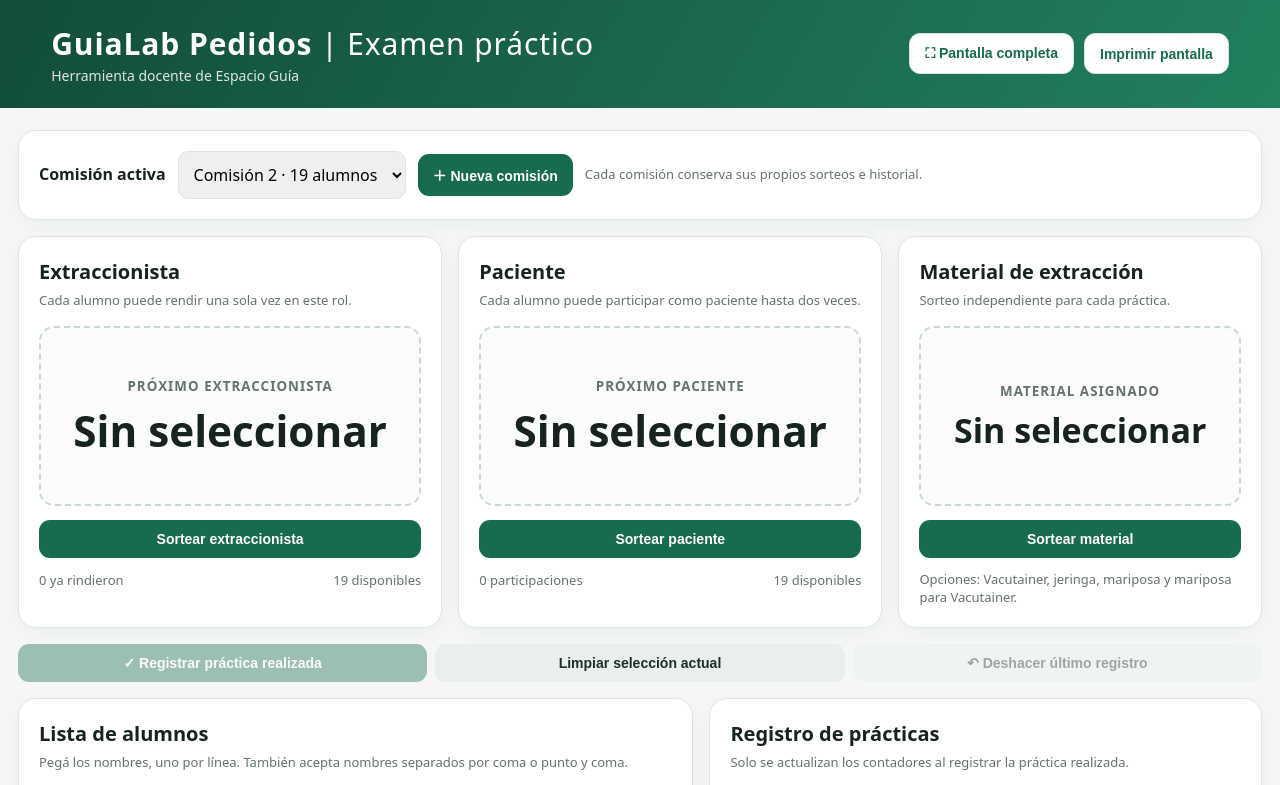
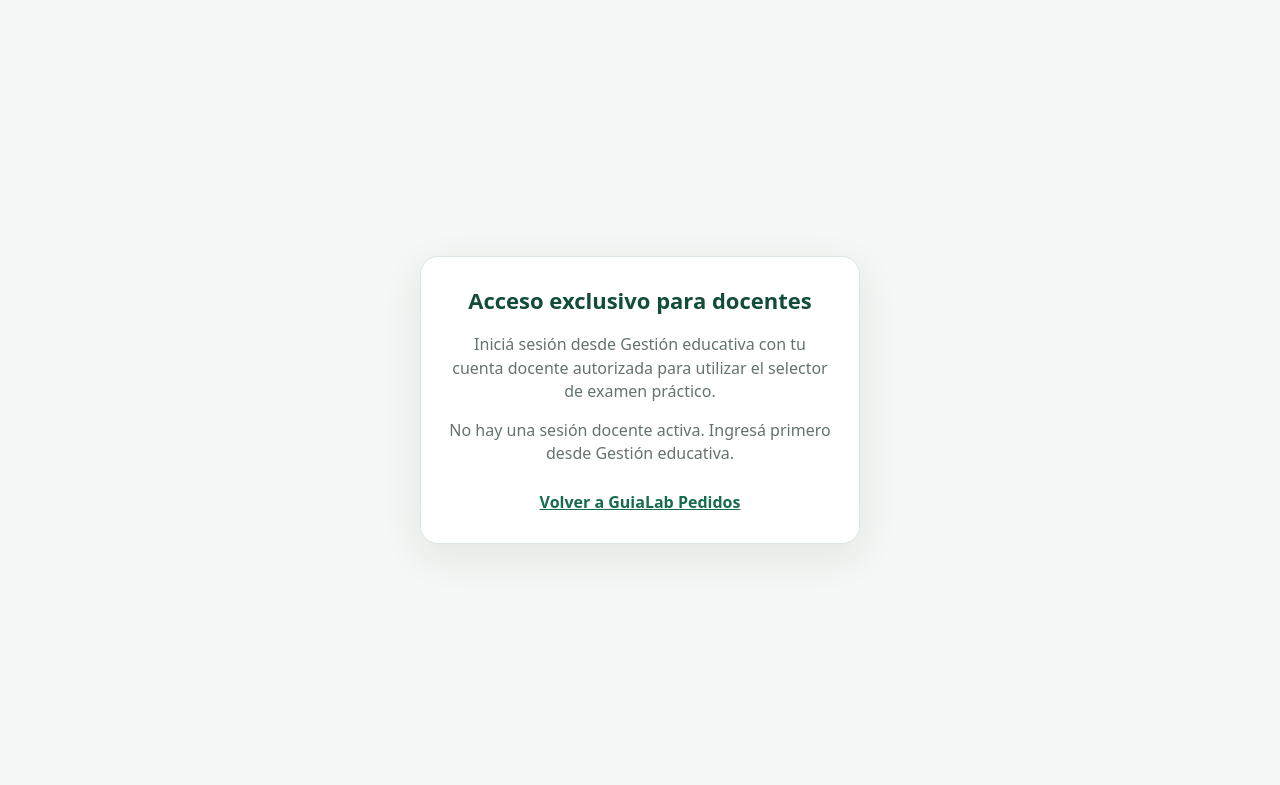
Before and after one commit to nisincoronel/guialab-pedidos, a plain HTML site: page selector-examen.html in a window 1280 px wide. Shown: the top 785 px of the page. Drawn offline with nearby package versions, Linux system fonts and the light colour scheme.

Commit message:
Add files via upload

```diff
--- a/selector-examen.html
+++ b/selector-examen.html
@@ -40,8 +40,17 @@ table{width:100%;border-collapse:collapse;font-size:13px}th,td{text-align:left;p
 @media(max-width:600px){.grid{grid-template-columns:1fr}.equipment{grid-column:auto}.panel{padding:16px}.result{min-height:145px}}
 @media print{header .toolbar,button,.lower{display:none!important}body{background:#fff}.panel{box-shadow:none;break-inside:avoid}.grid{grid-template-columns:1fr 1fr 1fr}main{margin:0}}
 </style>
-</head>
+<style>
+#teacherGate{position:fixed;inset:0;z-index:99999;background:#f4f7f5;display:flex;align-items:center;justify-content:center;padding:22px}
+#teacherGate .gate-card{max-width:440px;width:100%;background:#fff;border:1px solid #dce6df;border-radius:18px;padding:28px;box-shadow:0 12px 40px #173c2815;text-align:center}
+#teacherGate h1{font-size:22px;color:#124c3b;margin:0 0 10px}
+#teacherGate p{color:#64736b}
+#teacherGate a{display:inline-block;margin-top:10px;color:#176b50;font-weight:700}
+body:not(.teacher-authorized) header,body:not(.teacher-authorized) main{visibility:hidden}
+</style></head>
 <body>
+<div id="teacherGate"><div class="gate-card"><h1>Acceso exclusivo para docentes</h1><p>Iniciá sesión desde Gestión educativa con tu cuenta docente autorizada para utilizar el selector de examen práctico.</p><p id="gateStatus">Verificando permisos…</p><a href="./index.html">Volver a GuiaLab Pedidos</a></div></div>
+
 <header><div class="head"><div><div class="brand">GuiaLab Pedidos <span style="font-weight:400">| Examen práctico</span></div><div class="sub">Herramienta docente de Espacio Guía</div></div><div class="toolbar"><button class="light" id="fullscreen">⛶ Pantalla completa</button><button class="light" id="print">Imprimir pantalla</button></div></div></header>
 <main>
   <section class="panel" style="margin-bottom:16px">
@@ -99,6 +108,26 @@ table{width:100%;border-collapse:collapse;font-size:13px}th,td{text-align:left;p
     </section>
   </div>
 </main>
+<script src="https://cdn.jsdelivr.net/npm/@supabase/supabase-js@2"></script>
+<script src="./config.js"></script>
+<script>
+(async function(){
+ const status=document.getElementById('gateStatus');
+ try{
+  const cfg=window.GLP_CONFIG||{};
+  const url=cfg.SUPABASE_URL;
+  const key=cfg.SUPABASE_ANON_KEY;
+  if(!url||!key||!window.supabase){status.textContent='No se pudo verificar la configuración. Volvé a Gestión educativa.';return;}
+  const client=window.supabase.createClient(url,key);
+  const {data:{session}}=await client.auth.getSession();
+  if(!session||session.user.is_anonymous){status.textContent='No hay una sesión docente activa. Ingresá primero desde Gestión educativa.';return;}
+  const {data,error}=await client.from('glp_admins').select('user_id').eq('user_id',session.user.id).maybeSingle();
+  if(error||!data){status.textContent='Tu cuenta no tiene permisos para utilizar esta herramienta.';return;}
+  document.body.classList.add('teacher-authorized');
+  document.getElementById('teacherGate').remove();
+ }catch(e){status.textContent='No se pudo validar el acceso. Volvé a Gestión educativa.';}
+})();
+</script>
 <script>
 const KEY='espacio_guia_selector_practico_v1';
 const COMMISSIONS_KEY=KEY+'_commissions';
```
Also changed, not shown: index.html (+7 -2 lines).
